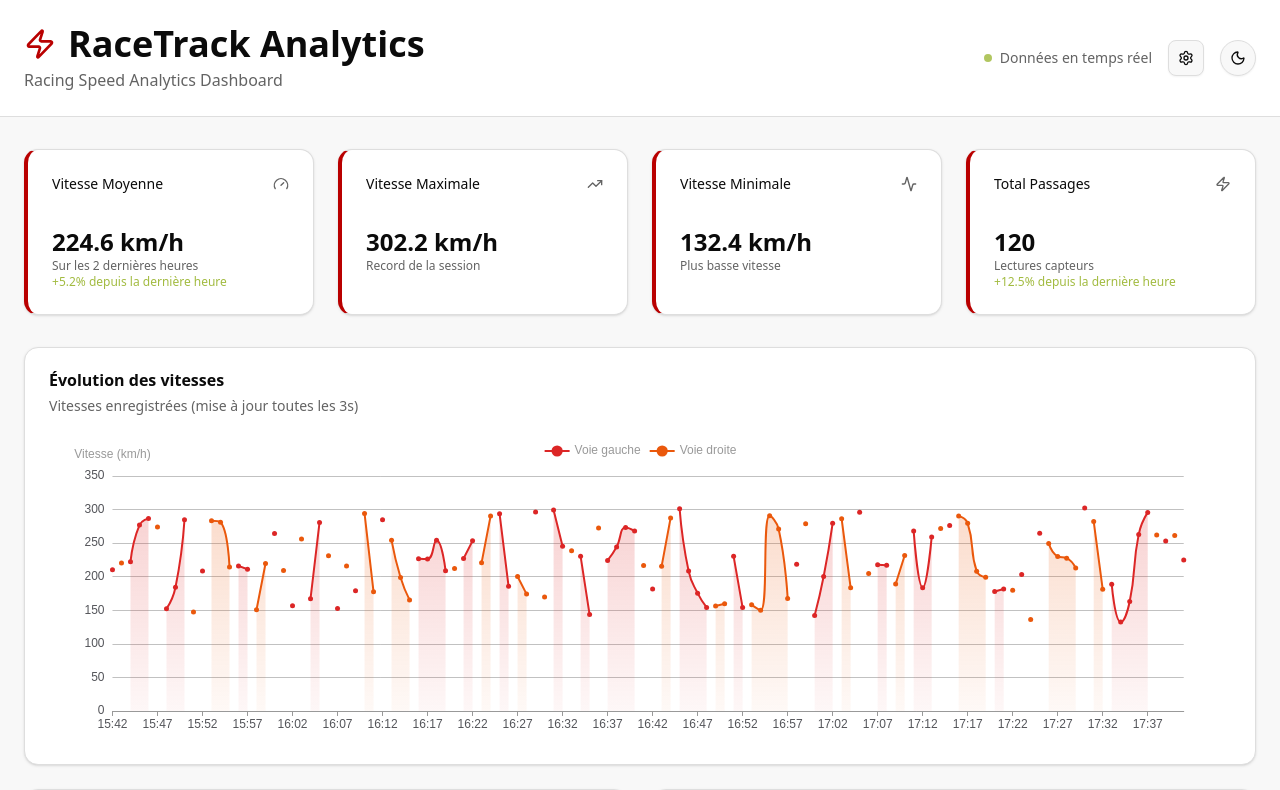
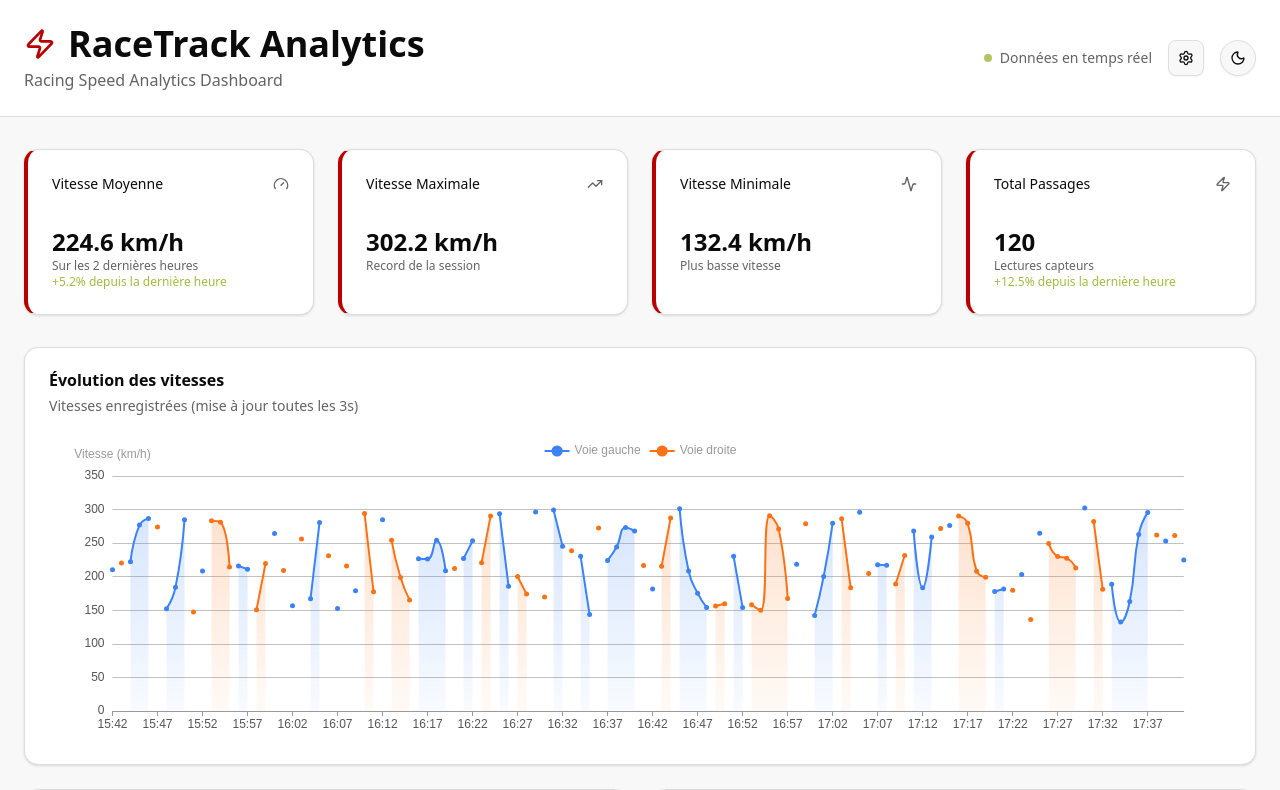
Before and after one commit to Maxime-Cllt/race-board, a Next.js app: page / in a window 1280 px wide. Shown: the top 790 px of the page. Built offline with nearby package versions, Linux system fonts and the light colour scheme.

Commit message:
Update color scheme in lane distribution and speed chart components; enhance README with screenshots

```diff
--- a/src/components/dashboard/lane-distribution.tsx
+++ b/src/components/dashboard/lane-distribution.tsx
@@ -53,8 +53,8 @@ export function LaneDistribution({ data }: LaneDistributionProps) {
           },
         },
         data: [
-          { value: leftCount, name: "Voie gauche", itemStyle: { color: "#dc2626" } },
-          { value: rightCount, name: "Voie droite", itemStyle: { color: "#ea580c" } },
+          { value: leftCount, name: "Voie gauche", itemStyle: { color: "#3b82f6" } },
+          { value: rightCount, name: "Voie droite", itemStyle: { color: "#f97316" } },
         ],
       },
     ],
--- a/src/components/dashboard/speed-chart.tsx
+++ b/src/components/dashboard/speed-chart.tsx
@@ -91,7 +91,7 @@ export function SpeedChart({ data, title = "Vitesses en temps réel", descriptio
         sampling: "lttb",
         connectNulls: false,
         itemStyle: {
-          color: "#dc2626",
+          color: "#3b82f6",
         },
         lineStyle: {
           width: 2,
@@ -106,11 +106,11 @@ export function SpeedChart({ data, title = "Vitesses en temps réel", descriptio
             colorStops: [
               {
                 offset: 0,
-                color: "rgba(220, 38, 38, 0.3)",
+                color: "rgba(59, 130, 246, 0.3)",
               },
               {
                 offset: 1,
-                color: "rgba(220, 38, 38, 0.05)",
+                color: "rgba(59, 130, 246, 0.05)",
               },
             ],
           },
@@ -126,7 +126,7 @@ export function SpeedChart({ data, title = "Vitesses en temps réel", descriptio
         sampling: "lttb",
         connectNulls: false,
         itemStyle: {
-          color: "#ea580c",
+          color: "#f97316",
         },
         lineStyle: {
           width: 2,
@@ -141,11 +141,11 @@ export function SpeedChart({ data, title = "Vitesses en temps réel", descriptio
             colorStops: [
               {
                 offset: 0,
-                color: "rgba(234, 88, 12, 0.3)",
+                color: "rgba(249, 115, 22, 0.3)",
               },
               {
                 offset: 1,
-                color: "rgba(234, 88, 12, 0.05)",
+                color: "rgba(249, 115, 22, 0.05)",
               },
             ],
           },
```
Also changed, not shown: 1 other file (tests, documents, lock files or other folders).
